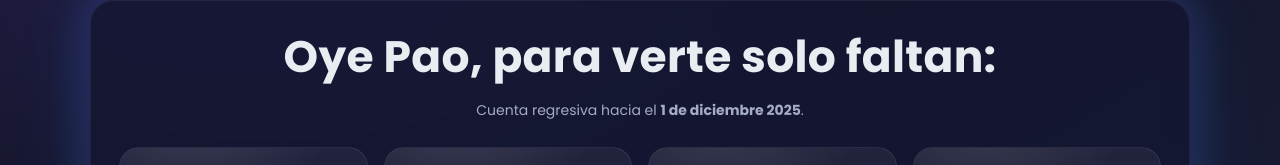
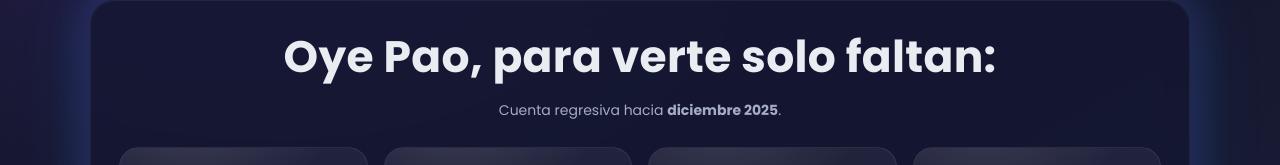
Before and after one commit to Fravier3/ConteoRegresivo, a plain HTML site: page index.html in a window 1280 px wide. Shown: the part 201-366 px from the top of the page. Drawn offline with Linux system fonts and the light colour scheme.

Commit message:
Update index.html

```diff
--- a/index.html
+++ b/index.html
@@ -124,7 +124,7 @@
   <div class="wrap">
     <div class="card">
       <h1 class="title">Oye Pao, para verte solo faltan:</h1>
-      <p class="subtitle" id="targetLabel">Cuenta regresiva hacia el <strong>1 de diciembre 2025</strong>.</p>
+      <p class="subtitle" id="targetLabel">Cuenta regresiva hacia  <strong> diciembre 2025</strong>.</p>
 
       <div class="grid" aria-live="polite" aria-atomic="true">
         <div class="unit"><div class="value" id="days">0</div><div class="label">Días</div></div>
```
